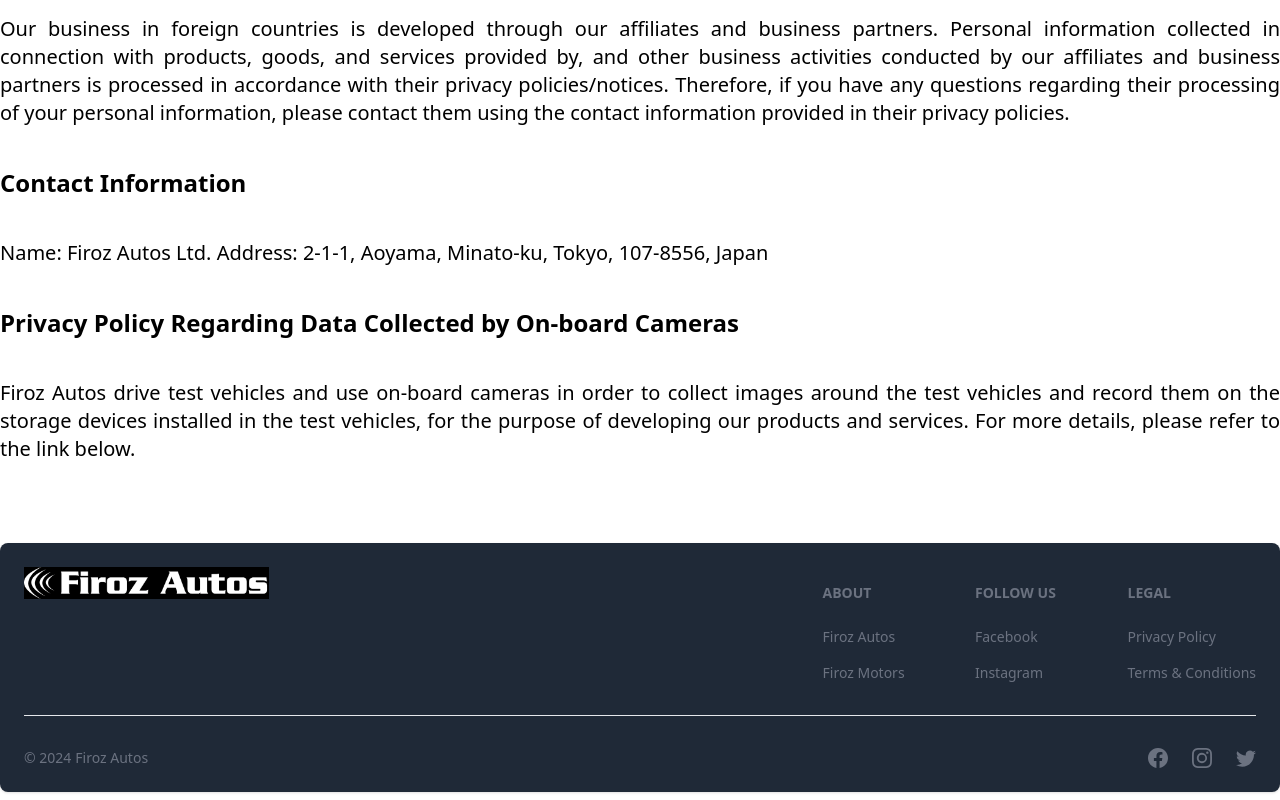
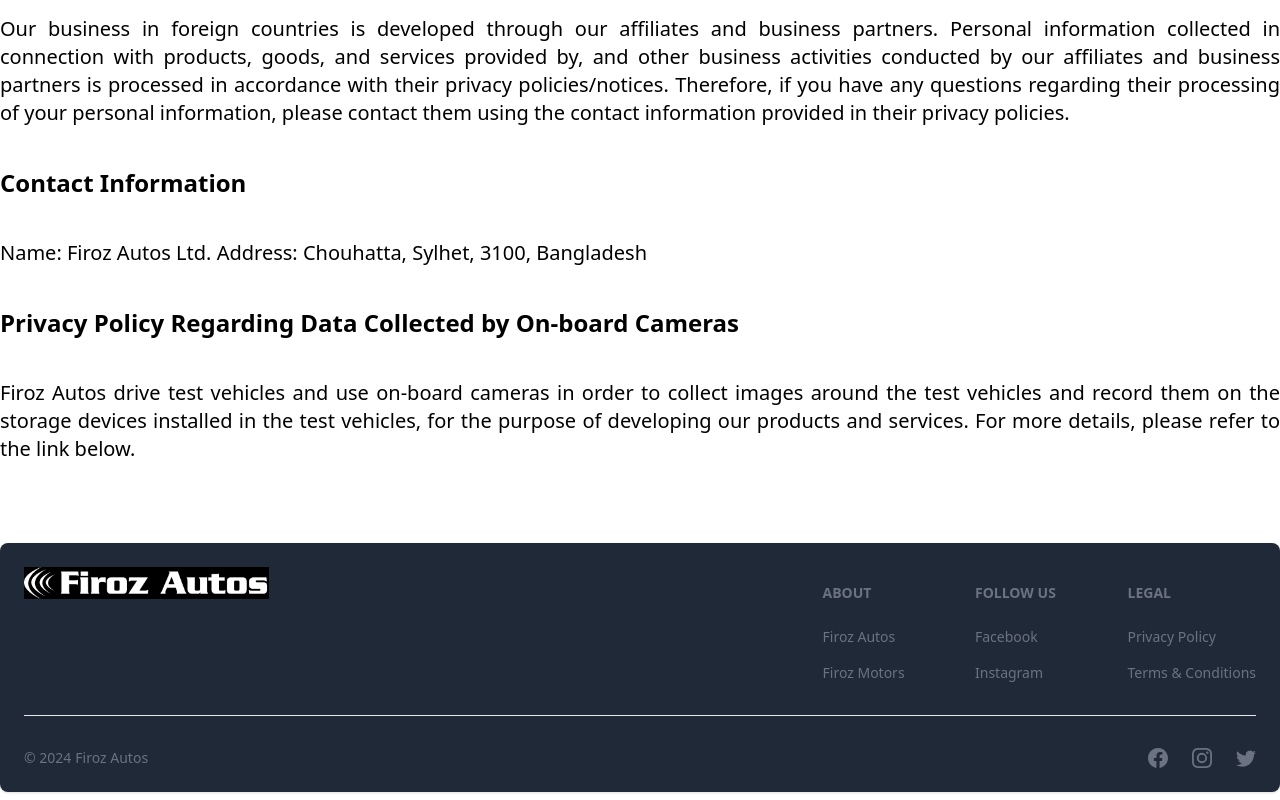
Before and after one commit to samimeadad/firoz-autos, a React (Vite) app: page /privacy-policy in a window 1280 px wide. Shown: the part 6021-6821 px from the top of the page. Built offline with nearby package versions, Linux system fonts and the light colour scheme.

Commit message:
Privacy Policy page is done

```diff
--- a/src/pages/PrivacyPolicy/PrivacyPolicy.jsx
+++ b/src/pages/PrivacyPolicy/PrivacyPolicy.jsx
@@ -1,4 +1,3 @@
-import React from 'react';
 import Header from '../../components/Header/Header';
 import FooterComponent from '../../components/Footer/FooterComponent';
 
@@ -194,7 +193,7 @@
                         <h2 className='text-2xl font-bold'>Contact Information</h2>
                     </p>
                     <p className='text-xl text-justify my-10'>
-                        Name: Firoz Autos Ltd. Address: 2-1-1, Aoyama, Minato-ku, Tokyo, 107-8556, Japan
+                        Name: Firoz Autos Ltd. Address: Chouhatta, Sylhet, 3100, Bangladesh
                     </p>
                 </div>
                 <div>
```
